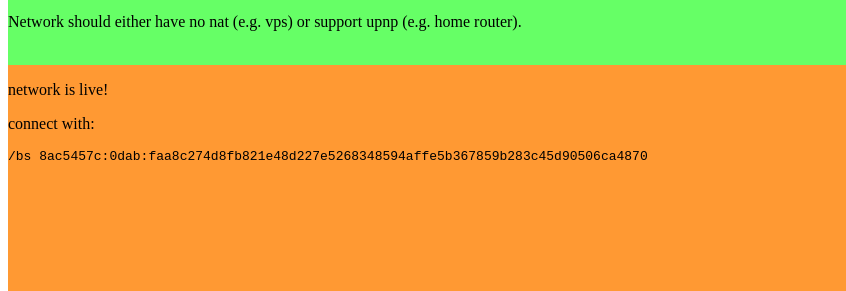
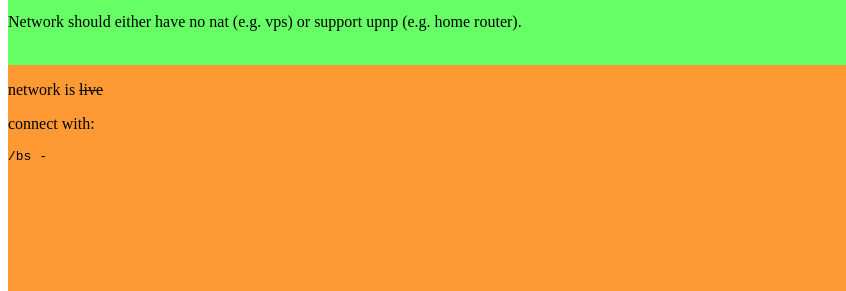
Before and after one commit to TACIXAT/party-line, a website: page docs/index.html in a window 1280 px wide. Shown: the part 476-767 px from the top of the page, 0-846 px from the left. Drawn offline with Linux system fonts and the light colour scheme.

Commit message:
Mark network as down.

```diff
--- a/docs/index.html
+++ b/docs/index.html
@@ -119,10 +119,10 @@
             <iframe class='cool-site' src="https://en.wikipedia.org/wiki/Party_line_(telephony)"></iframe>
         </extra>
         <footer class='footer'>
-            <!-- <p>network is <del>live</del></p> -->
-            <p>network is live!</p>
+            <p>network is <del>live</del></p>
+            <!-- <p>network is live!</p> -->
             <p>connect with:</p>
-            <pre>/bs 8ac5457c:0dab:faa8c274d8fb821e48d227e5268348594affe5b367859b283c45d90506ca4870</pre>
+            <pre>/bs -</pre>
         </footer>
     </body>
 </html>
```
